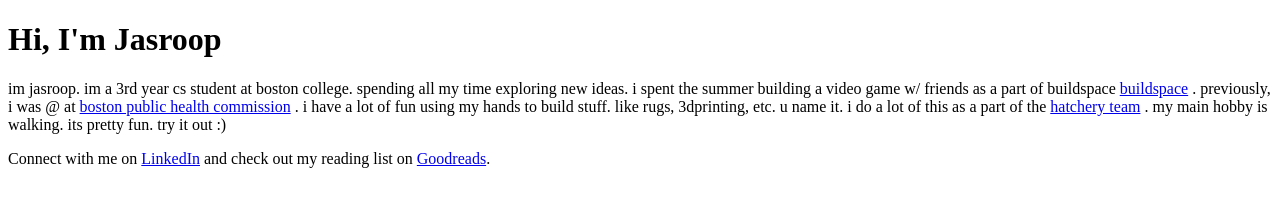
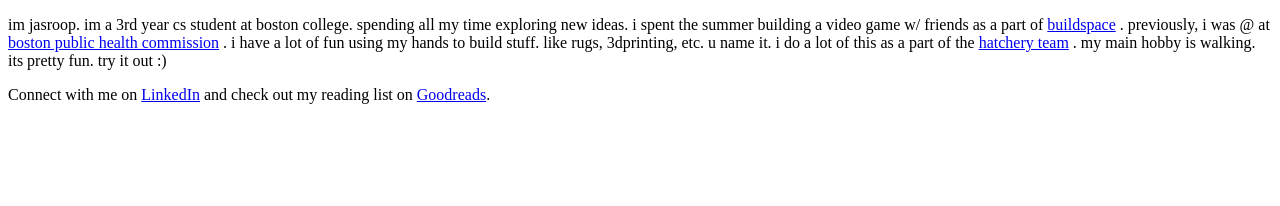
Before and after one commit to jasroopkdhingra/jasroop-website, a plain HTML site: page index.html in a window 1280 px wide. Drawn offline with Linux system fonts and the light colour scheme.

Commit message:
Update index.html

```diff
--- a/index.html
+++ b/index.html
@@ -2,8 +2,7 @@
 <html>
 <body>
 
-<h1 style="color:Black;">Hi, I'm Jasroop</h1>
-<p style="color:Black;">im jasroop. im a 3rd year cs student at boston college. spending all my time exploring new ideas. i spent the summer building a video game w/ friends as a part of buildspace <a href="buildspace.so" target="_blank">buildspace<a/> . previously, i was @ at <a href="https://www.boston.gov/government/cabinets/boston-public-health-commission" target="_blank"> boston public health commission<a/> .
+<p style="color:Black;">im jasroop. im a 3rd year cs student at boston college. spending all my time exploring new ideas. i spent the summer building a video game w/ friends as a part of <a href="https://buildspace.so/" target="_blank">buildspace<a/> . previously, i was @ at <a href="https://www.boston.gov/government/cabinets/boston-public-health-commission" target="_blank"> boston public health commission<a/> .
 
 i have a lot of fun using my hands to build stuff. like rugs, 3dprinting, etc. u name it. i do a lot of this as a part of the <a href="https://design-innovation.bc.edu/makerspaces/" target="_blank">hatchery team</a> .
 
```
